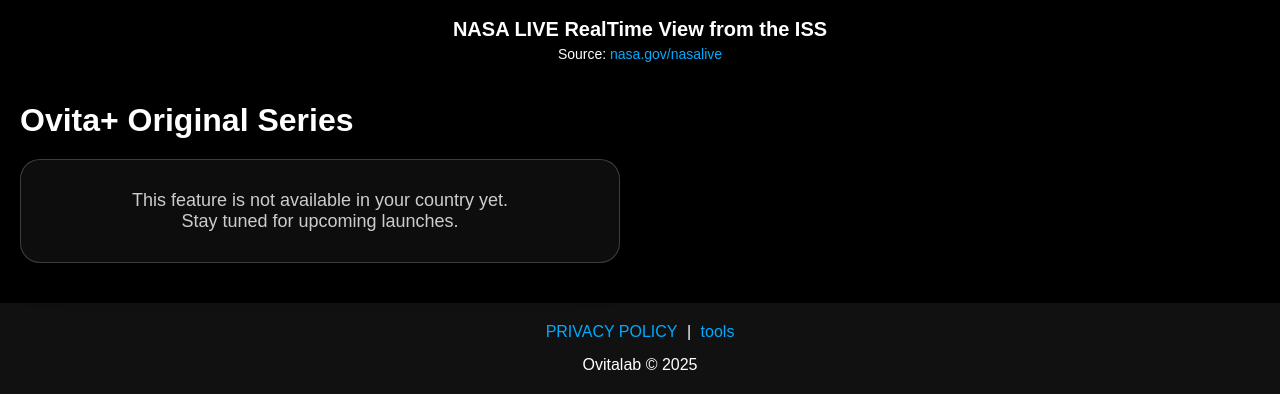
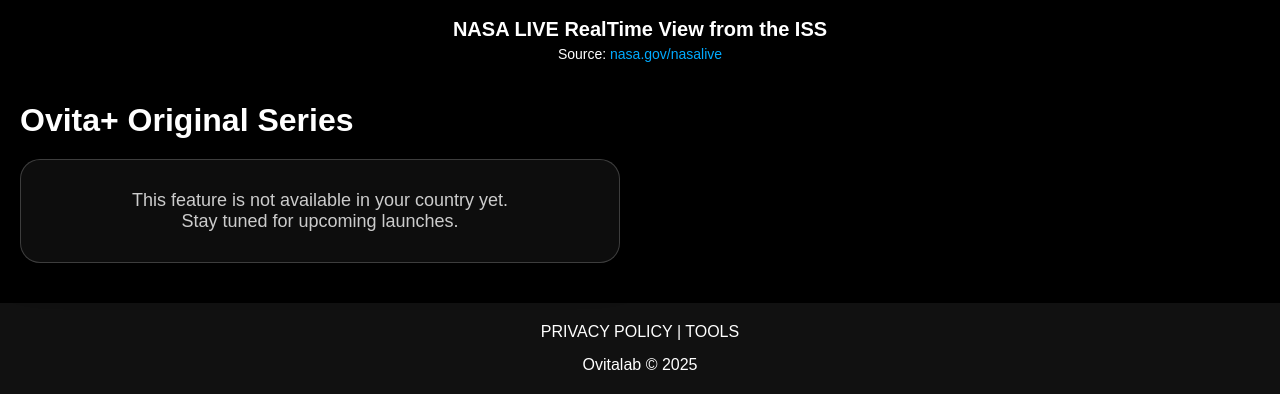
Before and after one commit to nibilXD/ovita, a plain HTML site: page menu/ovitaplus.html in a window 1280 px wide. Shown: the part 842-1236 px from the top of the page. Drawn offline with Linux system fonts and the light colour scheme.

Commit message:
Update ovitaplus.html

```diff
--- a/menu/ovitaplus.html
+++ b/menu/ovitaplus.html
@@ -135,16 +135,15 @@
       gap: 15px;
       text-align: center;
     }
+        .footer-links a {
+            color: white;
+            text-decoration: none;
+            transition: 0.3s;
+        }
 
-    .footer-links a {
-      color: #00aaff;
-      text-decoration: none;
-      margin: 0 5px;
-    }
-
-    .footer-links a:hover {
-      text-decoration: underline;
-    }
+        .footer-links a:hover {
+            color: #cccccc;
+        }
   </style>
 </head>
 <body>
@@ -172,7 +171,7 @@
   <footer>
     <div class="footer-content">
       <div class="footer-links">
-        <a href="/cs.html">PRIVACY POLICY</a> | <a href="/cs.html">tools</a>
+        <a href="/cs.html">PRIVACY POLICY</a> | <a href="tu.html">TOOLS</a>
       </div>
       <p>Ovitalab © 2025</p>
     </div>
```
